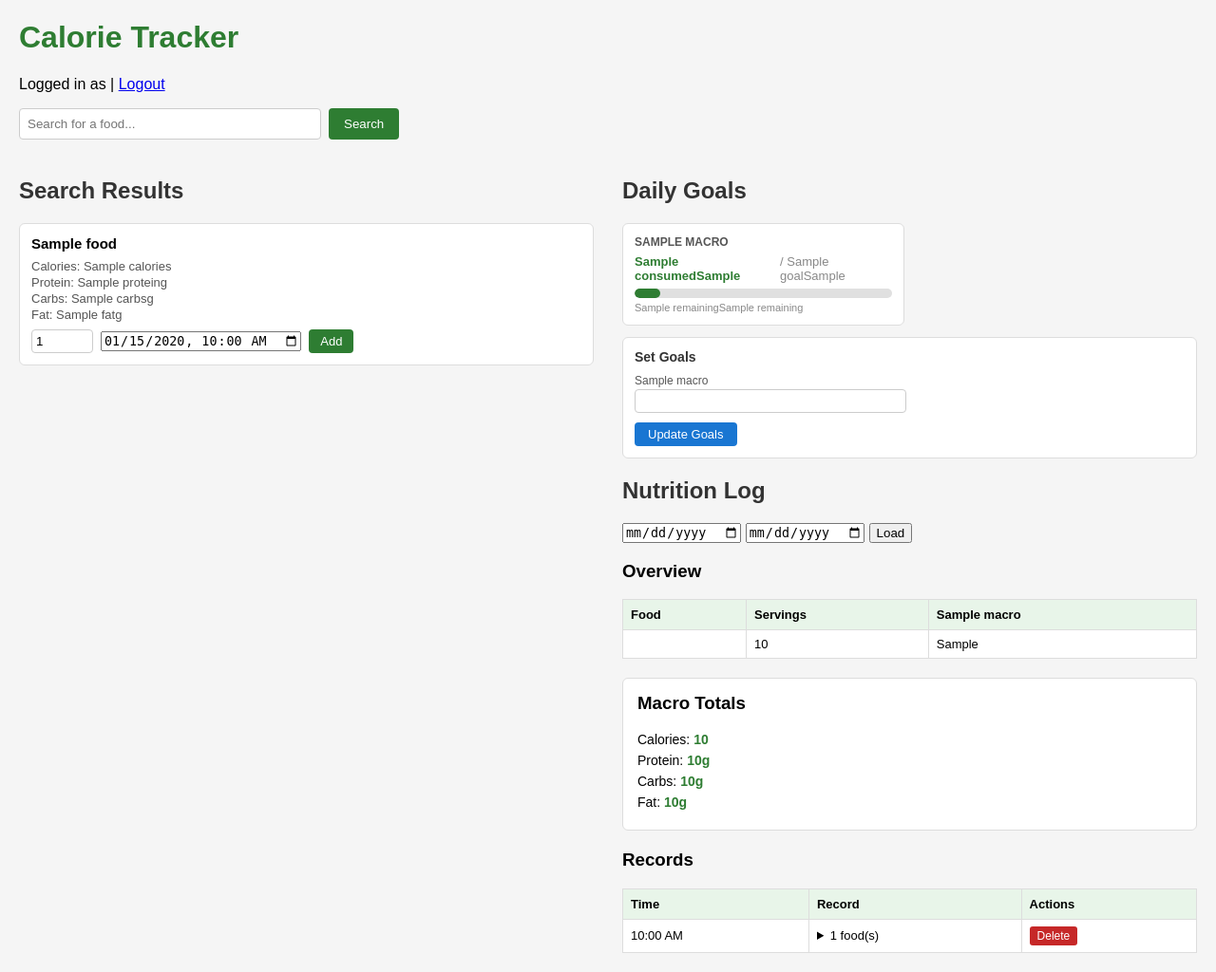
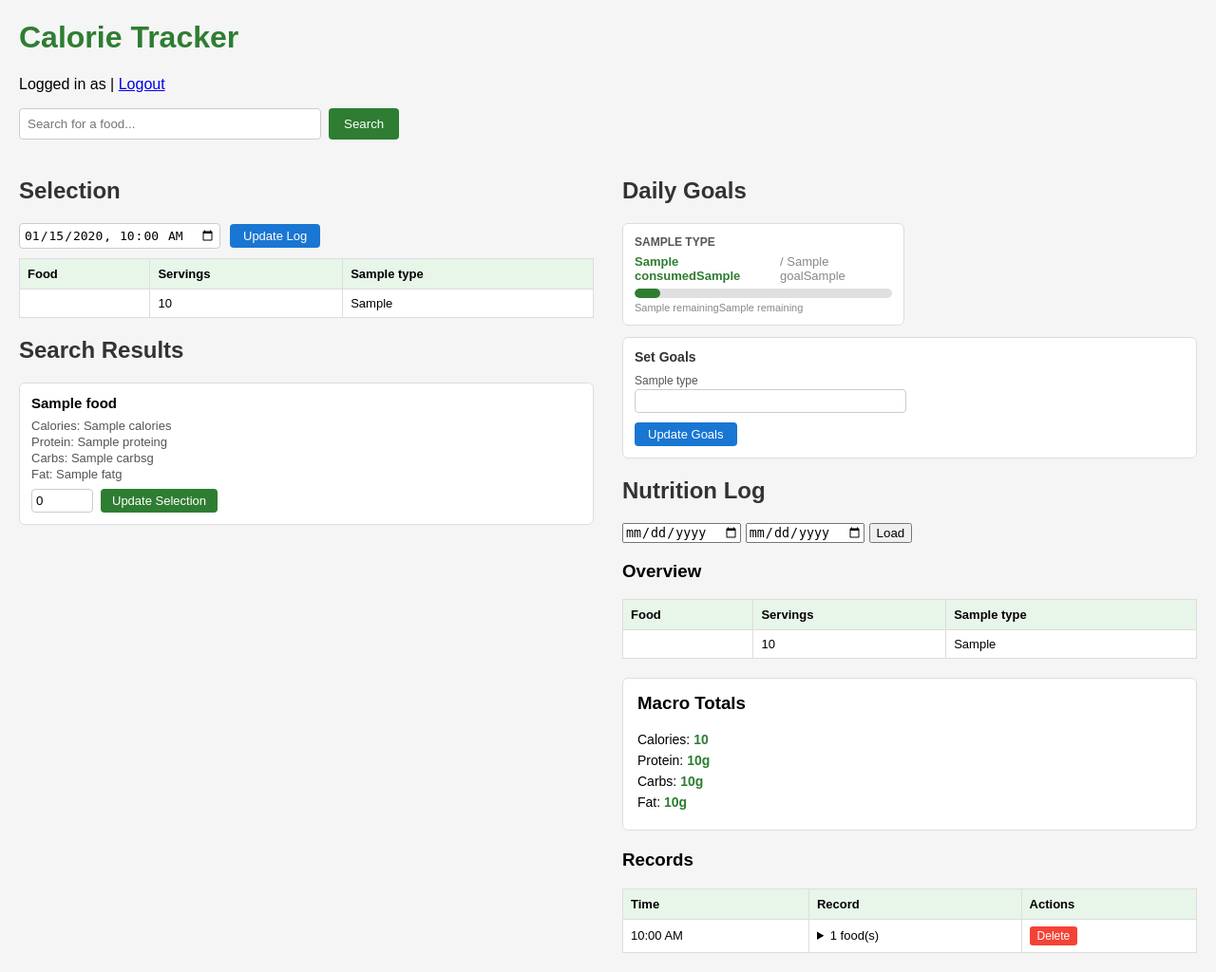
Before and after one commit to artkha1/calorie_tracker, a Flask app: template ui/templates/index.html in a window 1280 px wide. Shown: the whole page at 95% size. Run offline with Flask 3, Linux system fonts and the light colour scheme; the template is opened without the code that fills it: most values are stand-ins (such as "Sample title", 1, 10 or a date in 2020).

Commit message:
Push front-end changes

```diff
--- a/ui/templates/index.html
+++ b/ui/templates/index.html
@@ -47,12 +47,24 @@
             align-items: flex-start;
         }
 
-        .results-section {
+        .left-side{
             flex: 1;
         }
 
         .right-side {
             flex: 1;
+        }
+
+        .user-selection {
+            gap: 8px;
+        }
+
+        .user-selection table {
+            background: white;
+            border: 1px solid #ddd;
+            border-radius: 6px;
+            padding: 12px;
+            margin-bottom: 10px;
         }
 
         .food-item {
@@ -151,7 +163,7 @@
 
         .delete-btn {
             padding: 3px 8px;
-            background-color: #c62828;
+            background: #f44336;
             color: white;
             border: none;
             border-radius: 3px;
@@ -177,6 +189,28 @@
         .totals-box span {
             font-weight: bold;
             color: #2e7d32;
+        }
+
+        .user-selection h3 { margin: 0 0 10px 0; font-size: 14px; color: #333; }
+
+        .user-selection label { font-size: 12px; color: #555; display: block; margin-bottom: 2px; }
+        .user-selection input { width: 100%; padding: 4px; border: 1px solid #ccc; border-radius: 4px; font-size: 13px; box-sizing: border-box; }
+        .user-selection button { padding: 5px 14px; background-color: #1976d2; color: white; border: none; border-radius: 4px; cursor: pointer; font-size: 13px; }
+        .user-selection button:hover { background-color: #1565c0; }
+
+        .user-selection form {
+            display: flex;
+            align-items: center;
+            gap: 10px;
+            margin: 0 0 10px 0;
+        }
+
+        .user-selection form input {
+            width: auto;
+        }
+
+        .user-selection form button {
+            white-space: nowrap;
         }
 
         /* Macro goal cards */
@@ -216,7 +250,7 @@
 
     <!-- Search bar -->
     <div class="search-bar">
-        <form action="/handle_form" method="POST" style="display: flex; gap: 8px;">
+        <form action="/handle_search" method="POST" style="display: flex; gap: 8px;">
             <input type="text" name="query" placeholder="Search for a food..." required>
             <button type="submit">Search</button>
             <input type="hidden" name="start_date" value="{{ start_date }}">
@@ -226,8 +260,53 @@
     </div>
 
     <div class="main-content">
+
         <!-- Search results -->
-        <div class="results-section">
+        <div class="left-side">
+            <div class="user-selection">
+                <h2> Selection </h2>
+
+                <form action="/update_log" method="POST">
+                    <input type="hidden" name="start_date" value="{{ start_date }}">
+                    <input type="hidden" name="end_date" value="{{ end_date }}">
+
+                    <input type="datetime-local" name="time" value="{{ curr_time }}">
+                    <button type="submit">Update Log</button>
+                </form>
+
+                <table class="inner-table">
+                    <thead>
+                        <tr>
+                            <th>Food</th>
+                            <th>Servings</th>
+                            {% for type in macro_types %}
+                            <th>{{ type.capitalize() }}</th>
+                            {% endfor %}
+                        </tr>
+                    </thead>
+                    <tbody>
+                        {% for f_id, qty in selection.items() %}
+                        {% set food = food_cache[f_id] %}
+                        <tr>
+                            <td>{{ food["name"] }}</td>
+                            <td>{{ qty }}</td>
+                            {% for type in macro_types %}
+                            {% set val = food.get(type, 0) %}
+                            <td>
+                                {% if val is not none %}
+                                    {{ (qty * val) | round(1) }}{{ macro_units[type] }}
+                                {% else %}
+                                    —
+                                {% endif %}
+                            </td>
+                            {% endfor %}
+                        </tr>
+                        {% endfor %}
+                    </tbody>
+                </table>
+            </div>
+
+
             <h2>Search Results</h2>
             {% if results %}
                 {% for food in results %}
@@ -237,14 +316,13 @@
                     <p>Protein: {{ food.get("protein", 0) }}g</p>
                     <p>Carbs: {{ food.get("carbs", 0) }}g</p>
                     <p>Fat: {{ food.get("fat", 0) }}g</p>
-                    <form action="/update_log" method="POST">
+                    <form action="/update_selection" method="POST">
                         <input type="hidden" name="fdc_id" value="{{ food['fdc_id'] }}">
-                        <input type="number" name="quantity" value="1" min="1">
+                        <input type="number" name="quantity" value="0" min="0">
                         <input type="hidden" name="start_date" value="{{ start_date }}">
                         <input type="hidden" name="end_date" value="{{ end_date }}">
 
-                        <input type="datetime-local" name="time" value="{{ curr_time }}">
-                        <button type="submit">Add</button>
+                        <button type="submit">Update Selection</button>
                     </form>
                 </div>
                 {% endfor %}
@@ -375,7 +453,7 @@
                                         <thead>
                                             <tr>
                                                 <th>Food</th>
-                                                <th>Qty</th>
+                                                <th>Servings</th>
                                                 {% for type in macro_types %}
                                                 <th>{{ type.capitalize() }}</th>
                                                 {% endfor %}
```
